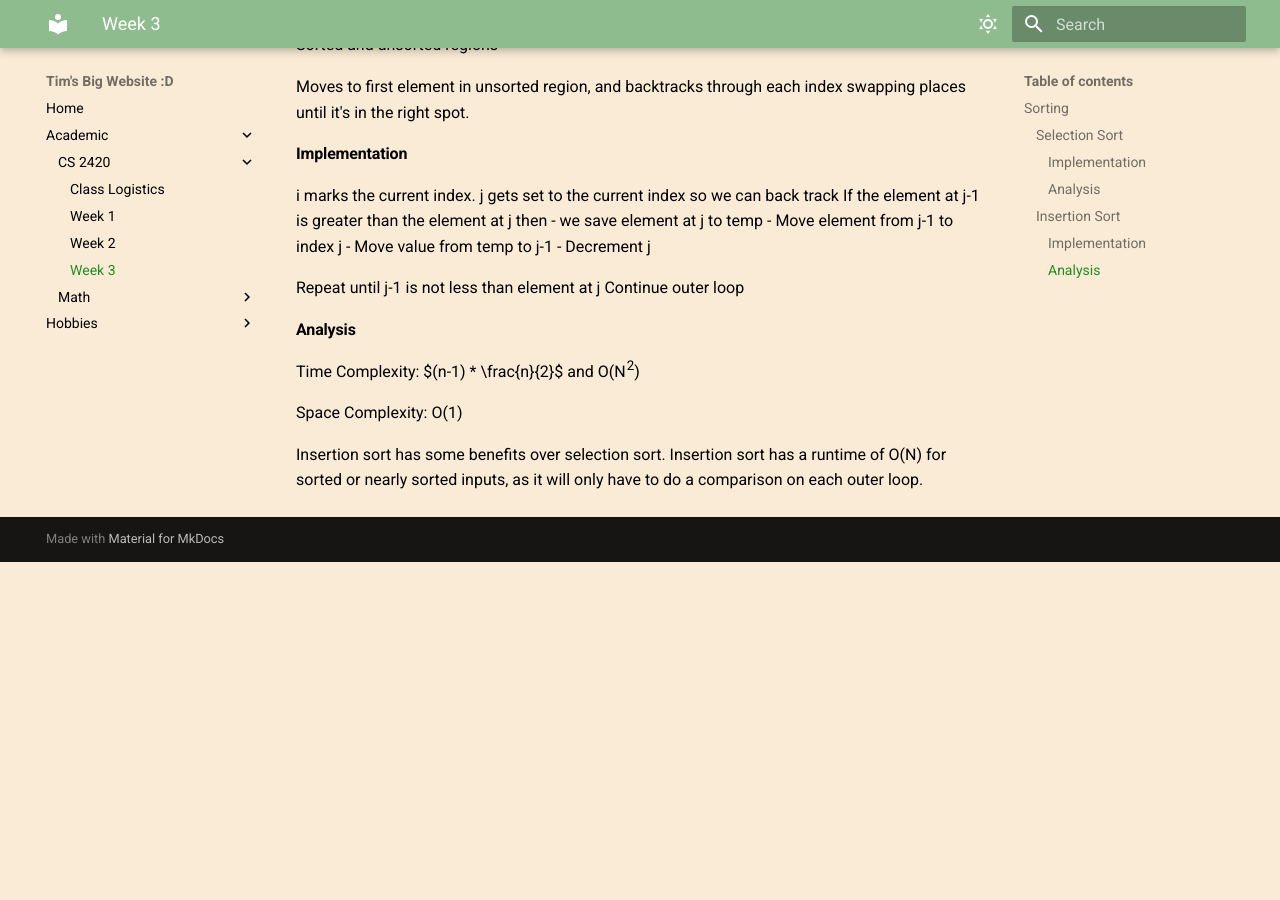
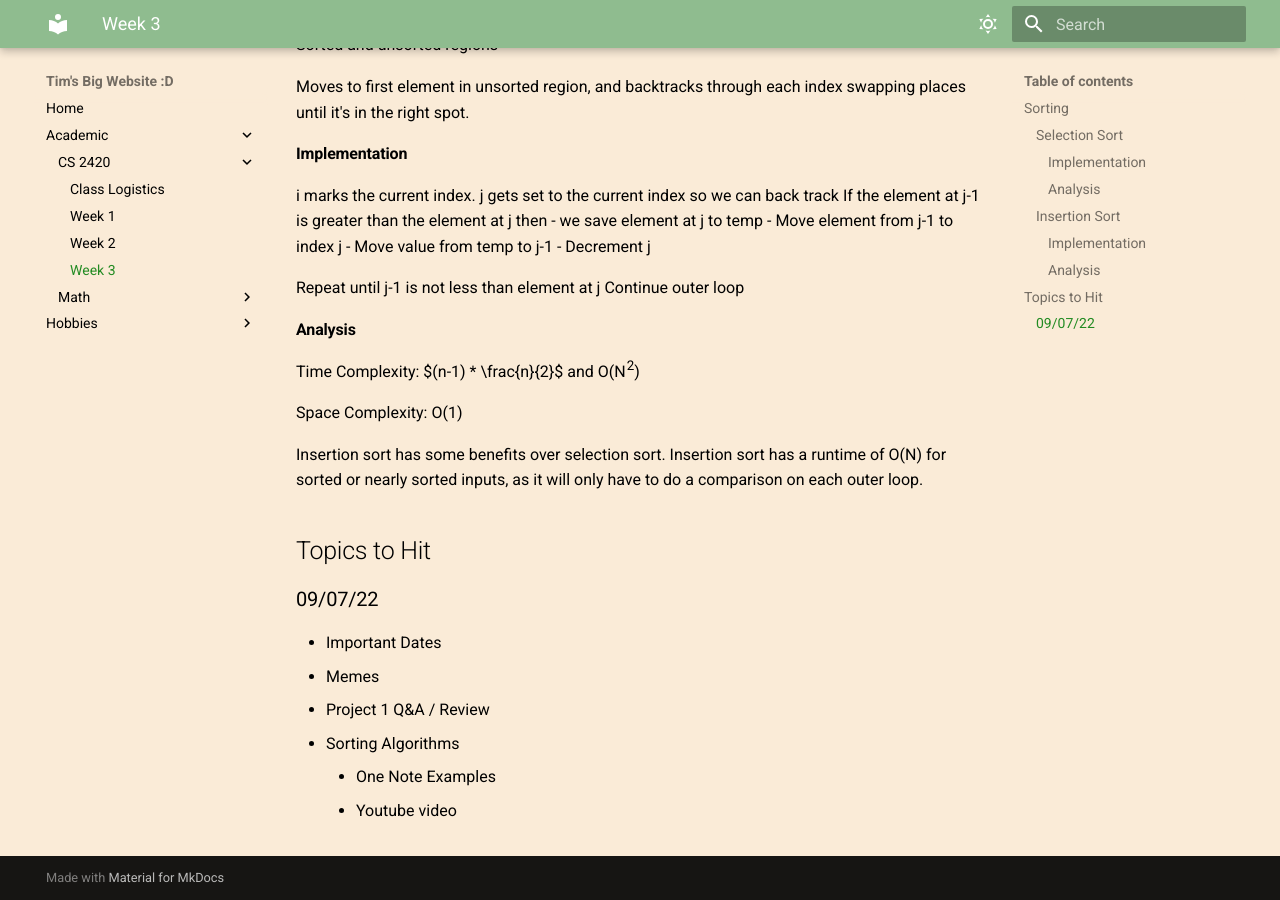
Before and after one commit to fishslips/TimSeverance, an MkDocs documentation site: the page built from docs/Academic/CS-2420/Week 3.md, in a window 1280 px wide and 900 px high, scrolled down 783 px. Built offline with MkDocs 1.6.1 and Material for MkDocs 9.7.7, drawn with Linux system fonts in a browser that asks for light colours; before the commit the page ends 1345 px from its top, so only the background shows below that.

Commit message:
Update Week 3.md

```diff
--- a/docs/Academic/CS-2420/Week 3.md
+++ b/docs/Academic/CS-2420/Week 3.md
@@ -46,3 +48,13 @@ Time Complexity: $(n-1) * \frac{n}{2}$ and O(N<sup>2</sup>)
 Space Complexity: O(1)
 
 Insertion sort has some benefits over selection sort. Insertion sort has a runtime of O(N) for sorted or nearly sorted inputs, as it will only have to do a comparison on each outer loop.
+
+## Topics to Hit
+
+### 09/07/22
+- Important Dates
+- Memes
+- Project 1 Q&A / Review
+- Sorting Algorithms
+	- One Note Examples
+	- Youtube video
```
Also changed, not shown: other parts of docs/Academic/CS-2420/Week 3.md (+2 -0 lines).
